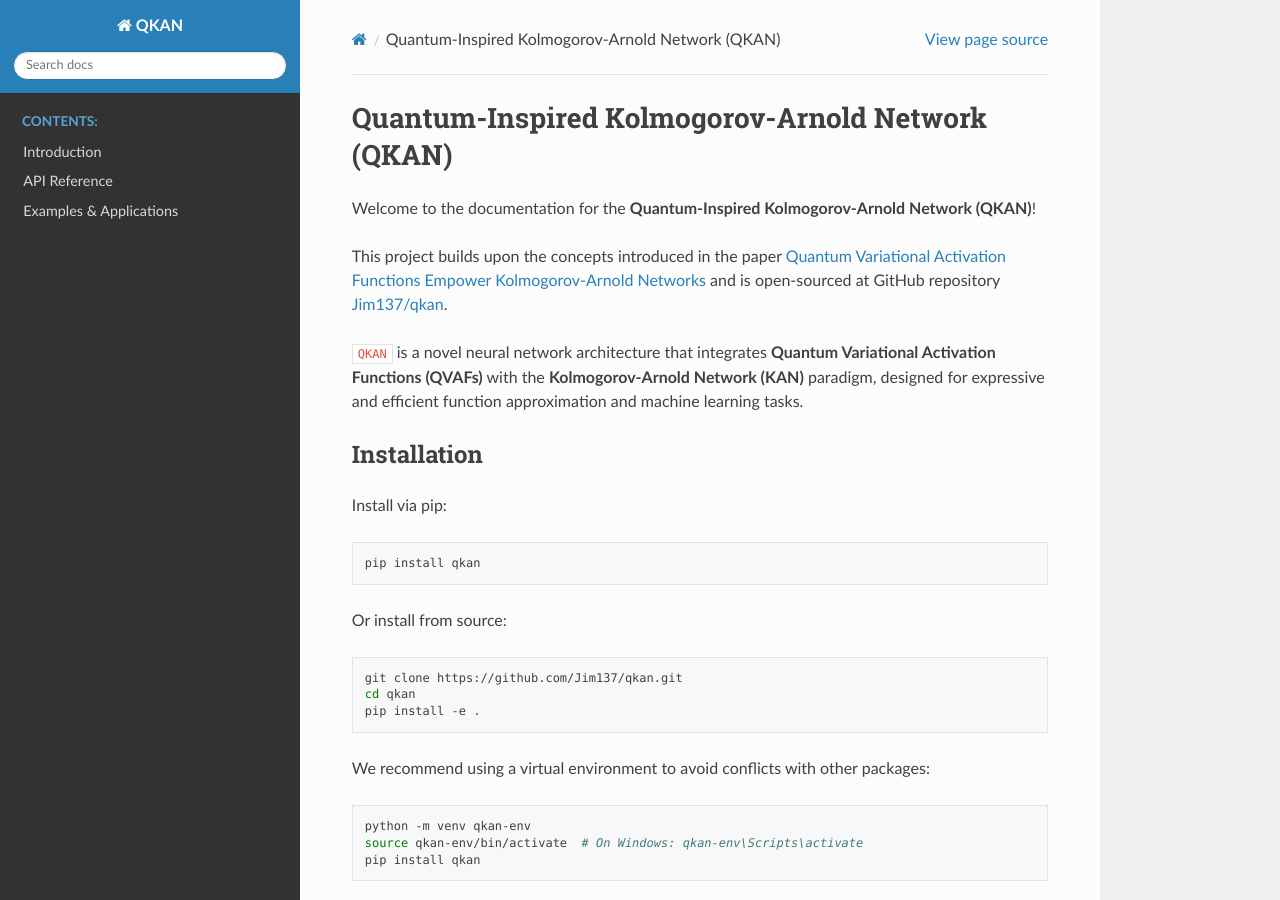
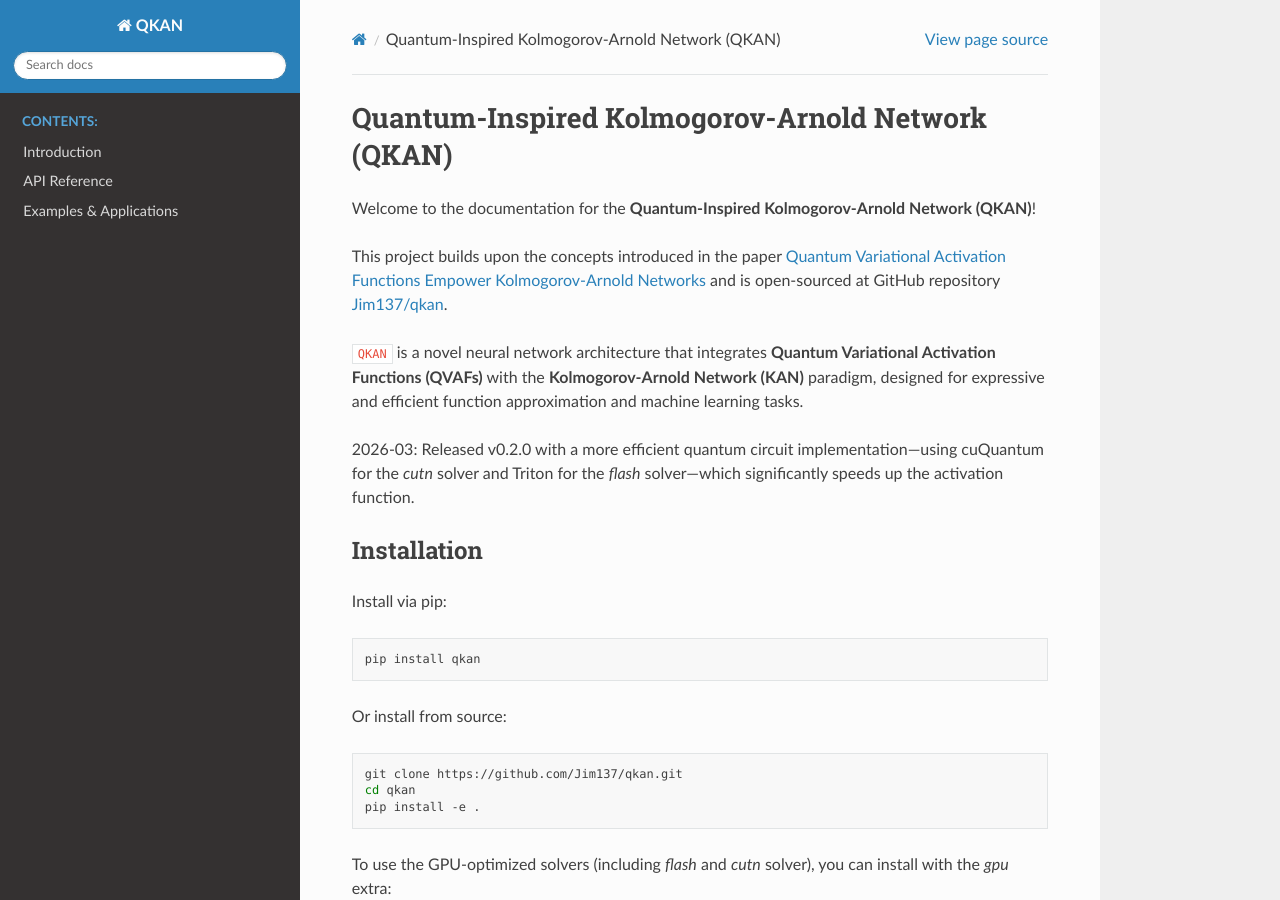
Before and after one commit to Jim137/qkan, a Sphinx documentation site: the page built from docs/index.rst, in a window 1280 px wide and 900 px high. Built offline with Sphinx 7.4.7 and the Read the Docs theme 3.1.0, drawn with Linux system fonts in a browser that asks for light colours.

Commit message:
update documentation in index.rst for v0.2.0 release and GPU installation instructions

```diff
--- a/docs/index.rst
+++ b/docs/index.rst
@@ -14,6 +14,8 @@
 .. _Jim137/qkan: https://github.com/Jim137/qkan
 
 ``QKAN`` is a novel neural network architecture that integrates **Quantum Variational Activation Functions (QVAFs)** with the **Kolmogorov-Arnold Network (KAN)** paradigm, designed for expressive and efficient function approximation and machine learning tasks.
+
+2026-03: Released v0.2.0 with a more efficient quantum circuit implementation—using cuQuantum for the `cutn` solver and Triton for the `flash` solver—which significantly speeds up the activation function.
 
 Installation
 ------------
@@ -32,13 +34,19 @@
    cd qkan
    pip install -e .
 
-We recommend using a virtual environment to avoid conflicts with other packages:
+To use the GPU-optimized solvers (including `flash` and `cutn` solver), you can install with the `gpu` extra:
 
 .. code-block:: bash
 
-   python -m venv qkan-env
-   source qkan-env/bin/activate  # On Windows: qkan-env\Scripts\activate
-   pip install qkan
+   pip install qkan[gpu]
+
+.. We recommend using a virtual environment to avoid conflicts with other packages:
+
+.. .. code-block:: bash
+
+..    python -m venv qkan-env
+..    source qkan-env/bin/activate  # On Windows: qkan-env\Scripts\activate
+..    pip install qkan
 
 Quick Start
 -----------
```
